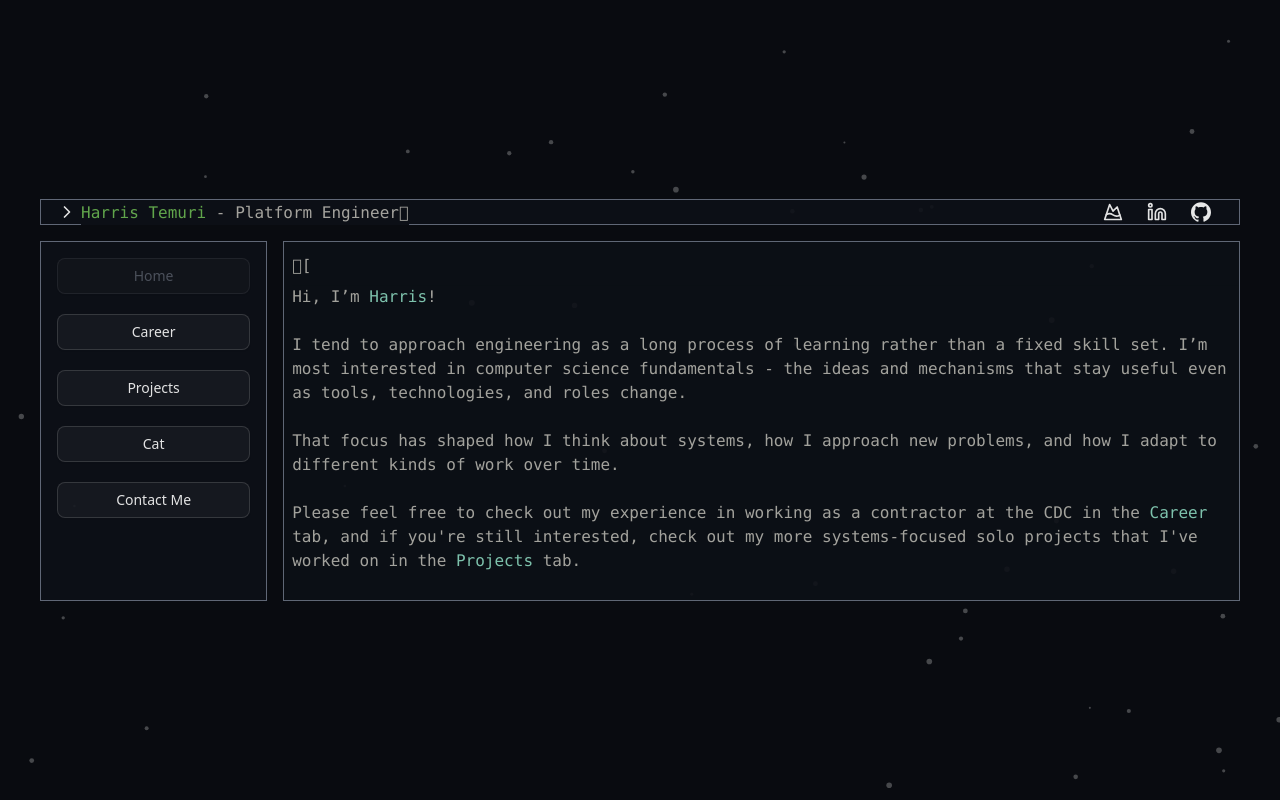
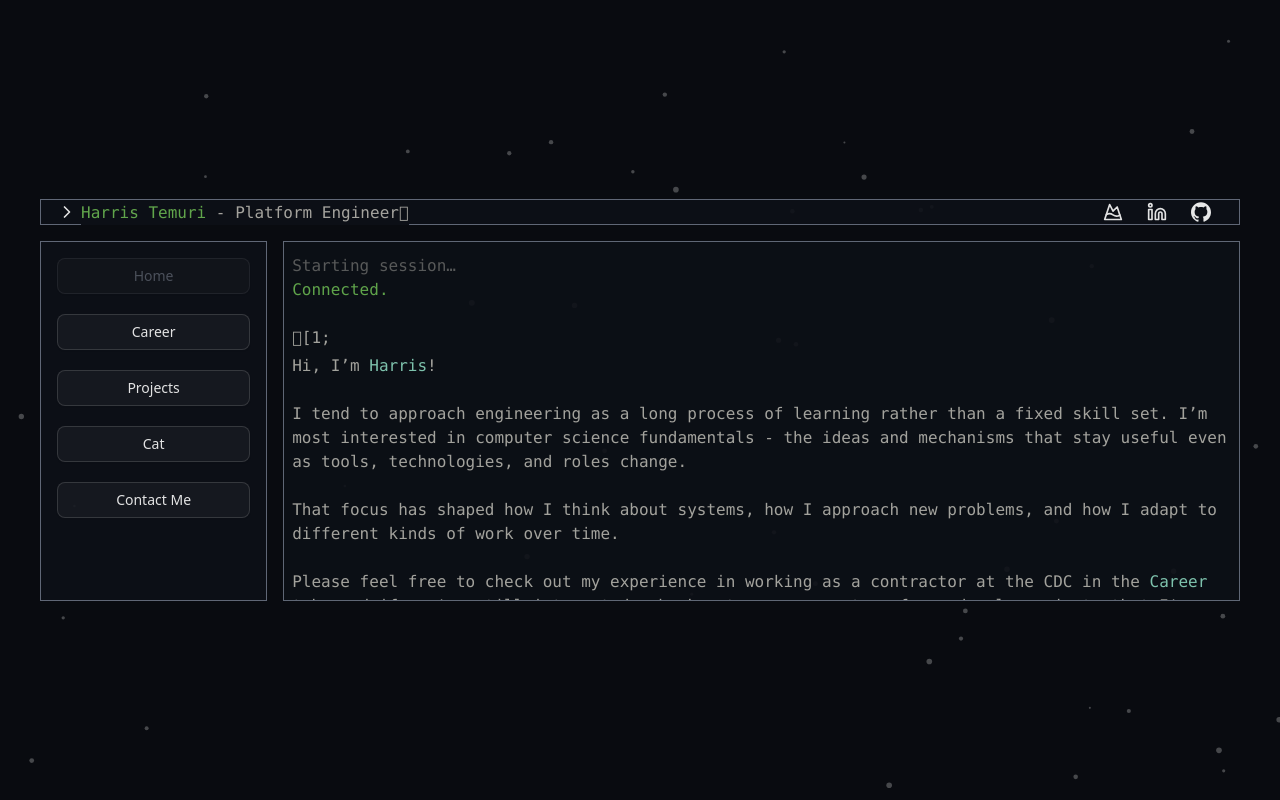
Before and after one commit to htemuri/home-site, a Next.js app: page /home-site/ in a window 1280 px wide. Built offline with nearby package versions, Linux system fonts and the light colour scheme.

Commit message:
faster typing

```diff
--- a/src/app/page.tsx
+++ b/src/app/page.tsx
@@ -33,7 +33,7 @@ Thanks for visiting!
       <CodeBlock
         code={introductionCode}
         lang="ansi"
-        duration={5000}
+        duration={3000}
         writing={true}
         onDone={() => {
           setTimeout(() => setShowWhoami(true), 200);
```
